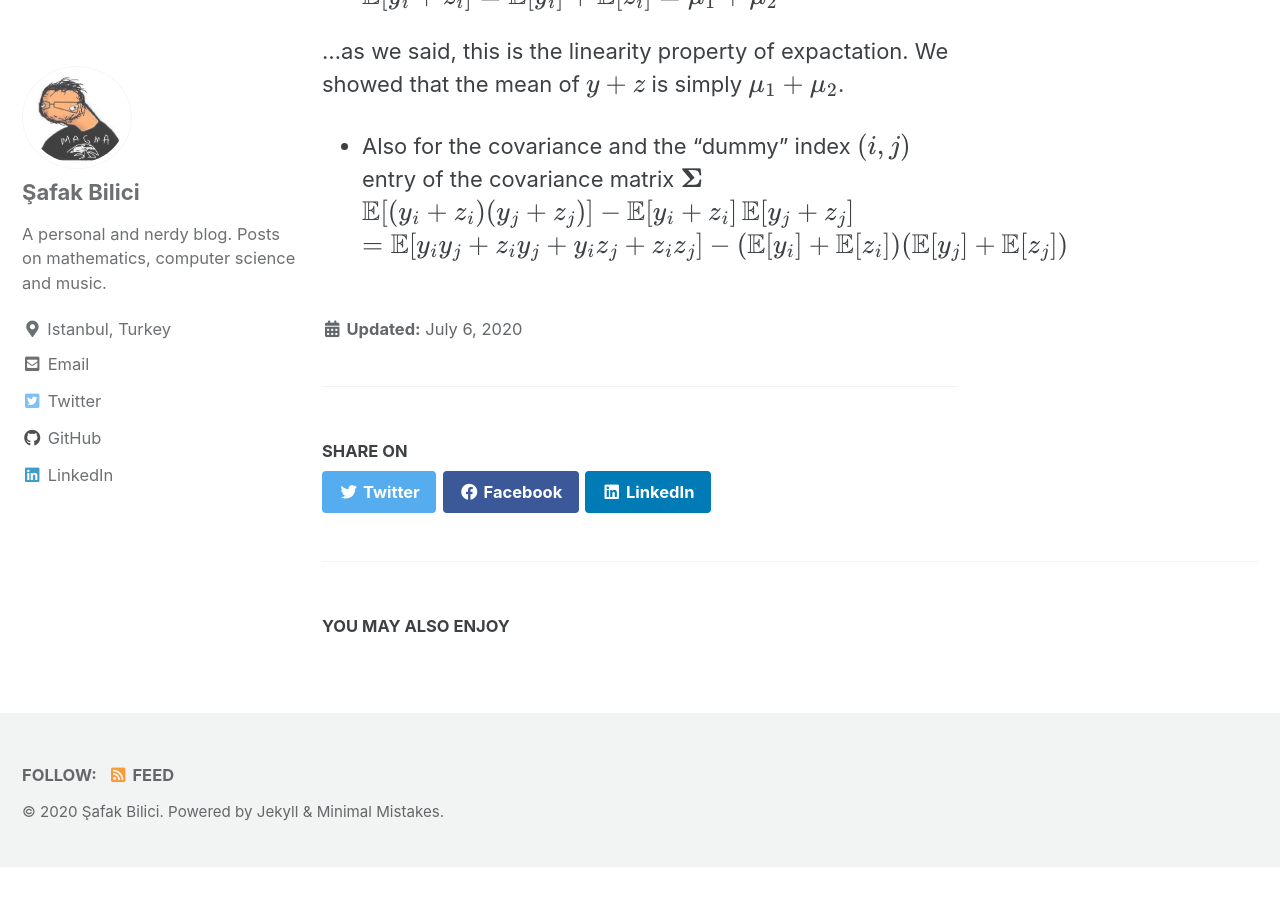
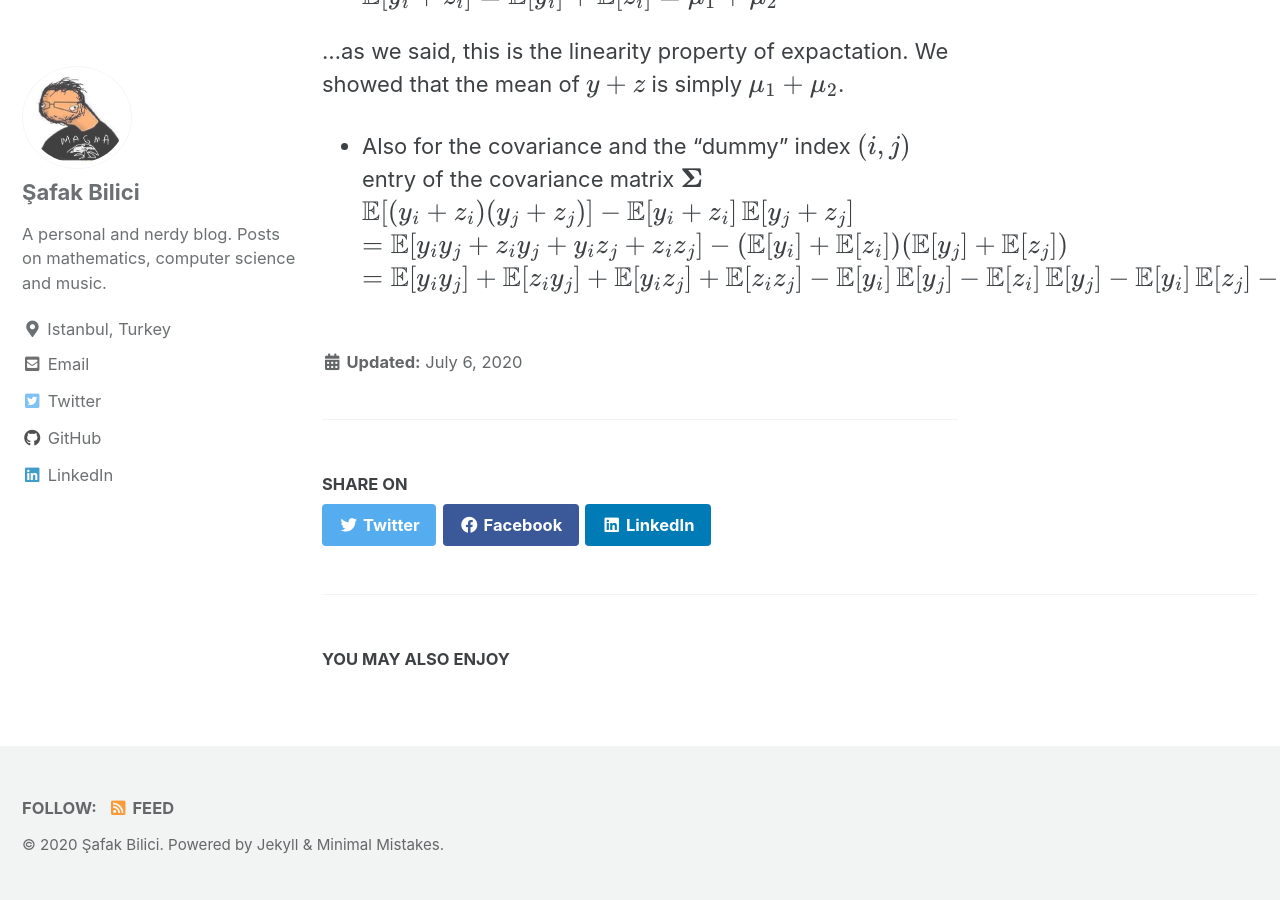
Before and after one commit to safakkbilici/safakkbilici.github.io, a Jekyll site: the page built from _posts/2020-07-06-getting-started.md, in a window 1280 px wide and 900 px high, scrolled down 1448 px. Built offline with Jekyll 4.4.1, drawn with Linux system fonts in a browser that asks for light colours; cached includes are drawn as plain includes; formulas are drawn with MathJax 3; before the commit the page ends 2315 px from its top, so only the background shows below that.

Commit message:
TeX mode ongit add .!

```diff
--- a/_posts/2020-07-06-getting-started.md
+++ b/_posts/2020-07-06-getting-started.md
@@ -30,3 +30,4 @@ To show independency, say that $$y=-z$$, clearly we can say $$z \sim \mathcal{N}
 - Also for the covariance and the "dummy" index $$(i,j)$$ entry of the covariance matrix $$\boldsymbol\Sigma$$
 $$\mathop{\mathbb{E}}[(y_i + z_i)(y_j+z_j)] - \mathop{\mathbb{E}}[y_i + z_i]\mathop{\mathbb{E}}[y_j + z_j]$$
 $$= \mathop{\mathbb{E}}[y_i y_j+z_i y_j+y_i z_j+z_i z_j] - (\mathop{\mathbb{E}}[y_i]+\mathop{\mathbb{E}}[z_i])(\mathop{\mathbb{E}}[y_j]+\mathop{\mathbb{E}}[z_j])$$
+$$=\mathop{\mathbb{E}}[y_iy_j]+\mathop{\mathbb{E}}[z_iy_j]+\mathop{\mathbb{E}}[y_iz_j]+\mathop{\mathbb{E}}[z_iz_j]-\mathop{\mathbb{E}}[y_i]\mathop{\mathbb{E}}[y_j]-\mathop{\mathbb{E}}[z_i]\mathop{\mathbb{E}}[y_j]-\mathop{\mathbb{E}}[y_i]\mathop{\mathbb{E}}[z_j]-\mathop{\mathbb{E}}[z_i]\mathop{\mathbb{E}}[z_j]$$
```
